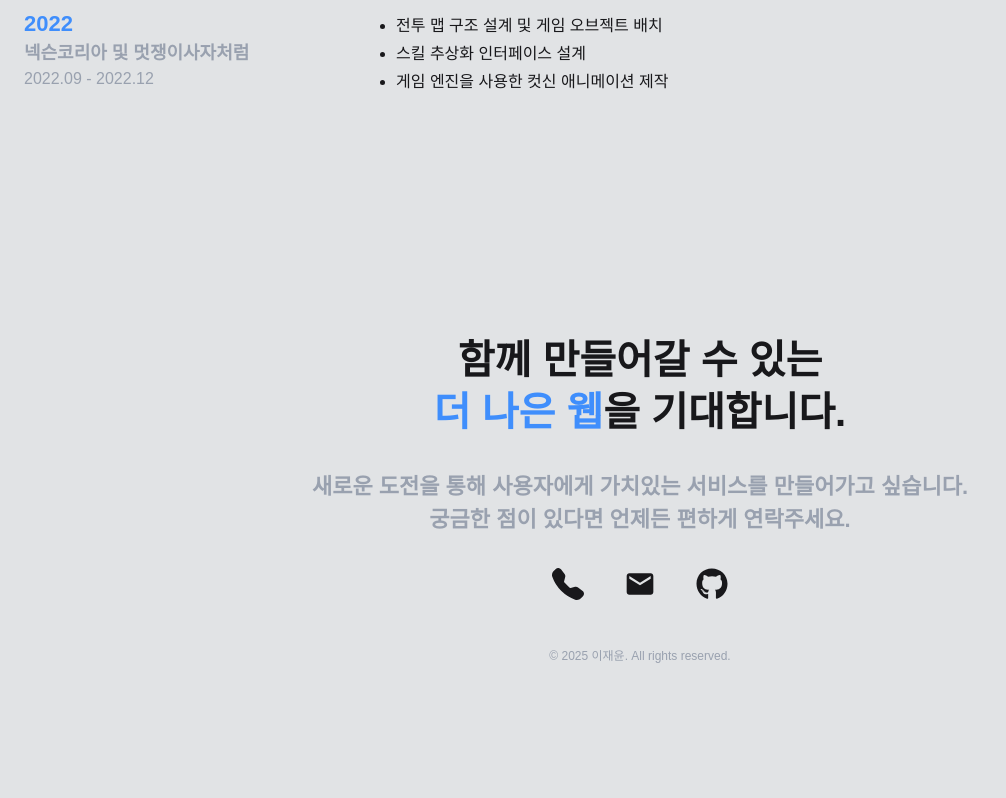
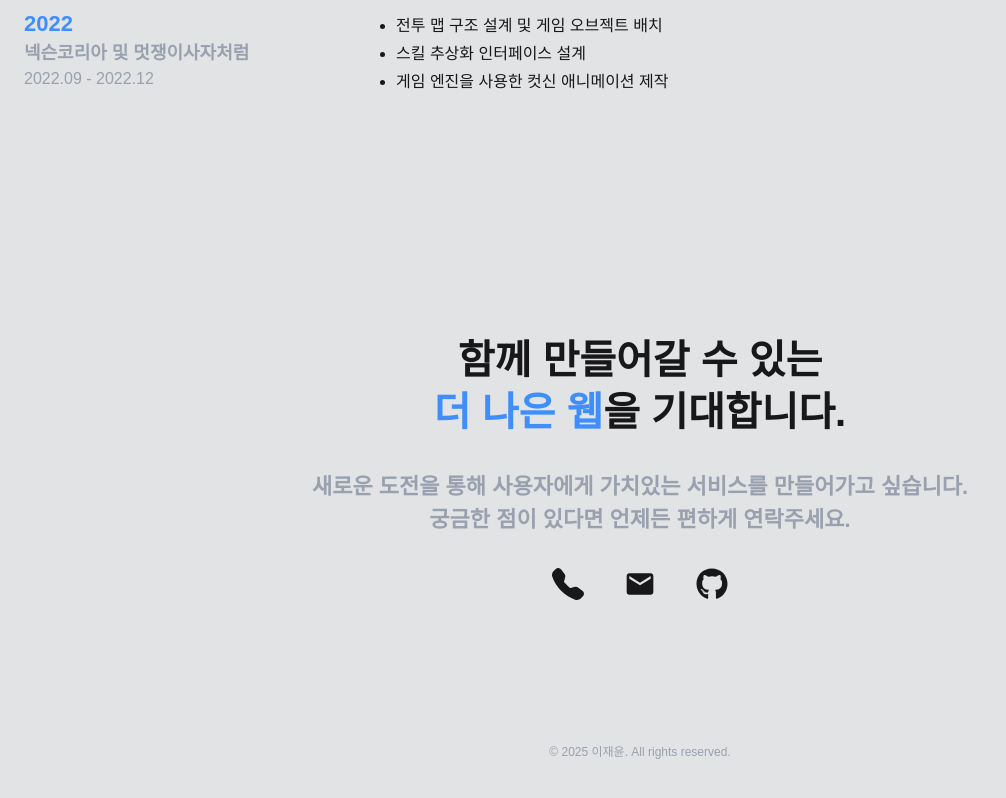
Before and after one commit to ggalmury/portfolio, a Next.js app: page / in a window 1280 px wide. Shown: the part 4422-5220 px from the top of the page, without its empty margins (0-1006 px from the left). Before the commit the page ends 5134 px from the top, so only its background shows below. Built offline with nearby package versions, Linux system fonts and the light colour scheme.

Commit message:
chore: 푸터 margin 조정

```diff
--- a/src/components/layouts/Footer.tsx
+++ b/src/components/layouts/Footer.tsx
@@ -5,7 +5,7 @@ interface FooterProps {
 }
 
 const Footer = ({ children }: FooterProps) => {
-  return <footer className="flex items-center justify-center w-full h-28">{children}</footer>;
+  return <footer className="flex items-center justify-center w-full h-28 mt-24">{children}</footer>;
 };
 
 export default Footer;
```
